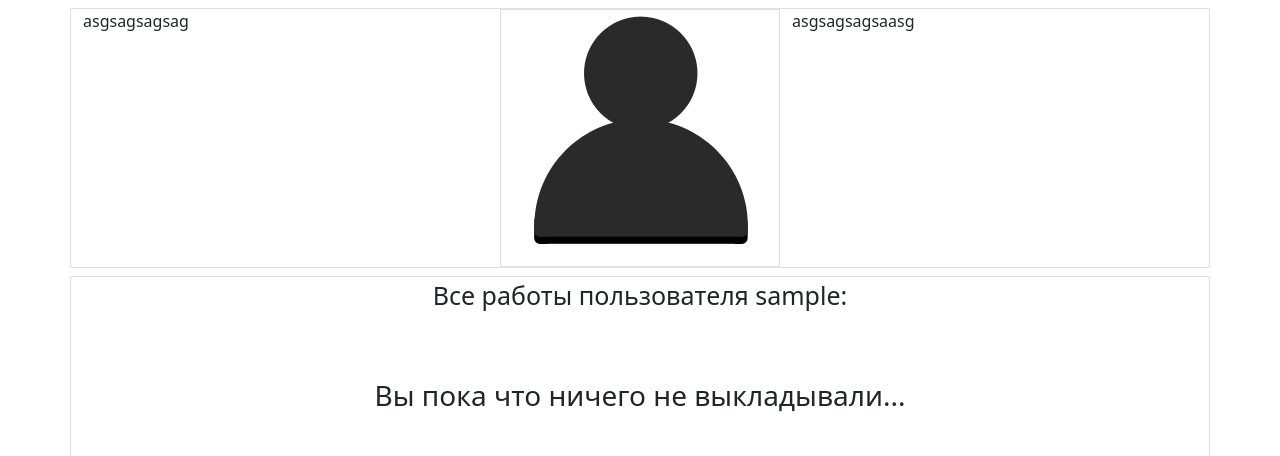
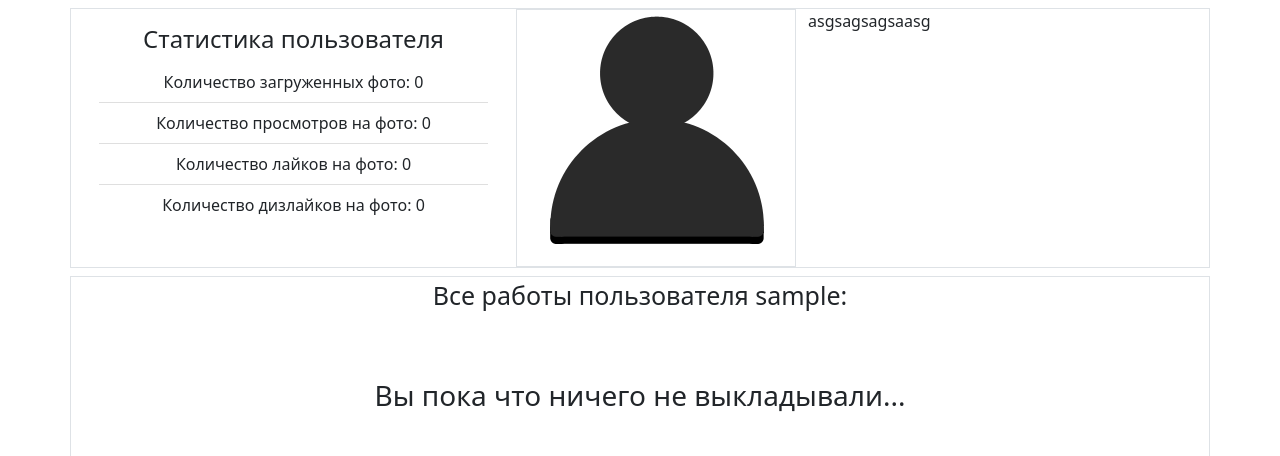
Before and after one commit to ALittleMoron/django-image-share, a Django app: a page that uses imageShare/imagesApp/templates/imagesApp/userAccount.html in a window 1280 px wide. Shown: the part 72-528 px from the top of the page. Run offline with Django 3.2, Linux system fonts and the light colour scheme; the visitor is signed in with stand-in values (Sample User, id 1); data comes from the database, SQL or seed files in the repository; data that the repository does not hold is empty; some libraries are stand-ins or nearby versions.

Commit message:
Добавил базовую статистику пользователя. Дальнейшее развитие идеи - лайки и дизлайки на фото

```diff
--- a/imageShare/imagesApp/templates/imagesApp/userAccount.html
+++ b/imageShare/imagesApp/templates/imagesApp/userAccount.html
@@ -1,12 +1,15 @@
 {% extends 'base.html' %}
 {% load static %}
-
+{% load statisticData %}
 
 {% block main %}
 <div class="container">
   <div class="row my-2 border">
-    <div class="col">
-     asgsagsagsag
+    <div class="col mx-3 my-3">
+      <h4 class="text-center">Статистика пользователя</h4>
+
+      {% get_user_stats user.pk %}
+
     </div>
     <div class="col border" style="max-width: 280px; text-aling: center;">
       {% if user_icon %}
--- /dev/null
+++ b/imageShare/imagesApp/templates/inc/_userStatistic.html
@@ -0,0 +1,5 @@
+<ul class="list-group list-group-flush">
+  {% for stat_title, stat_value in stats.items %}
+    <li class="list-group-item text-center">{{stat_title}}: {{stat_value}}</li>
+  {% endfor %}
+</ul>
--- /dev/null
+++ b/imageShare/imagesApp/templatetags/statisticData.py
@@ -0,0 +1,23 @@
+from django import template
+from imagesApp.models import ImageStatistic, ImageWithContent
+
+register = template.Library()
+
+
+@register.inclusion_tag('inc/_userStatistic.html')
+def get_user_stats(user_id):
+    query = ImageWithContent.objects.filter(publisher__pk=user_id)
+    images_count = query.count()
+    views_on_images = 0
+    all_likes = 0
+    all_dislikes = 0
+
+    for query_object in query:
+        views_on_images += query_object.statistic.views
+        all_likes += query_object.statistic.likes
+        all_dislikes += query_object.statistic.dislikes
+
+    return {'stats' : {"Количество загруженных фото": images_count,
+                       "Количество просмотров на фото": views_on_images,
+                       "Количество лайков на фото": all_likes,
+                       "Количество дизлайков на фото": all_dislikes}}
--- a/imageShare/imagesApp/views.py
+++ b/imageShare/imagesApp/views.py
@@ -123,6 +123,11 @@ class ImageDetail(DetailView):
     template_name = "imagesApp/imageDetail.html"
     context_object_name = 'image'
 
+    def get_object(self, queryset=None):
+        """ Переопределенный метод клааса DetailView для увеличения числа просмотра записи """
+        item = super().get_object(queryset=queryset)
+        item.statistic.incrementViews()
+        return item
 
 class UserIsPublisher(UserPassesTestMixin):
     """ Класс проверки принадлежности пользователя к посту с картинкой. """
```
Also changed, not shown: imageShare/imagesApp/models.py (+46 -23 lines), README.md, imageShare/imagesApp/migrations/0001_initial.py, imageShare/imagesApp/templatetags/__init__.py (added).
